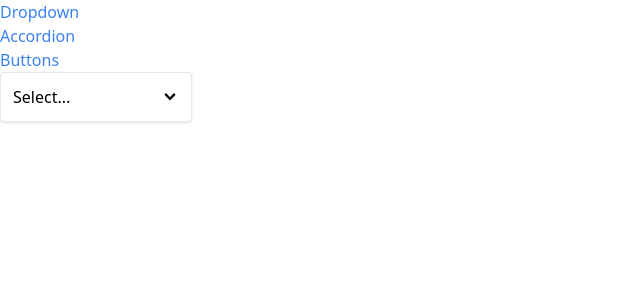
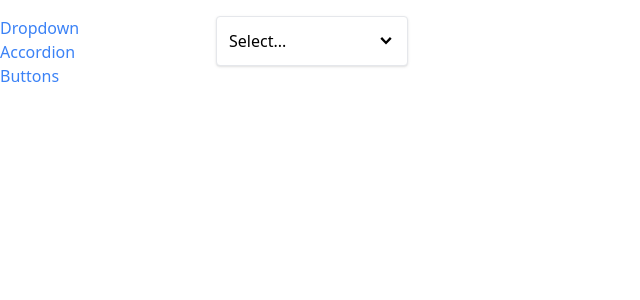
Before and after one commit to naterocks49/fe, a React (Create React App) app: page / in a window 1280 px wide. Shown: the top 300 px of the page, without its empty margins (0-640 px from the left). Built offline with nearby package versions, Linux system fonts and the light colour scheme.

Commit message:
Updated alignemnt

```diff
--- a/src/App.js
+++ b/src/App.js
@@ -6,9 +6,9 @@
 
 function App() {
     return (
-        <div>
+        <div className="container mx-auto grid grid-cols-6 gap-4 mt-4">
             <Sidebar />
-            <div>
+            <div className="col-span-5">
                 <Route path="/accordion">
                     <AccordionPage />
                 </Route>
--- a/src/components/SideBar.js
+++ b/src/components/SideBar.js
@@ -12,7 +12,7 @@
     });
 
     return (
-        <div className='sticky top-0 overflow-y-scroll flex flex-col'>
+        <div className='sticky top-0 flex flex-col'>
             {renderedLinks}
         </div>
     );
```
